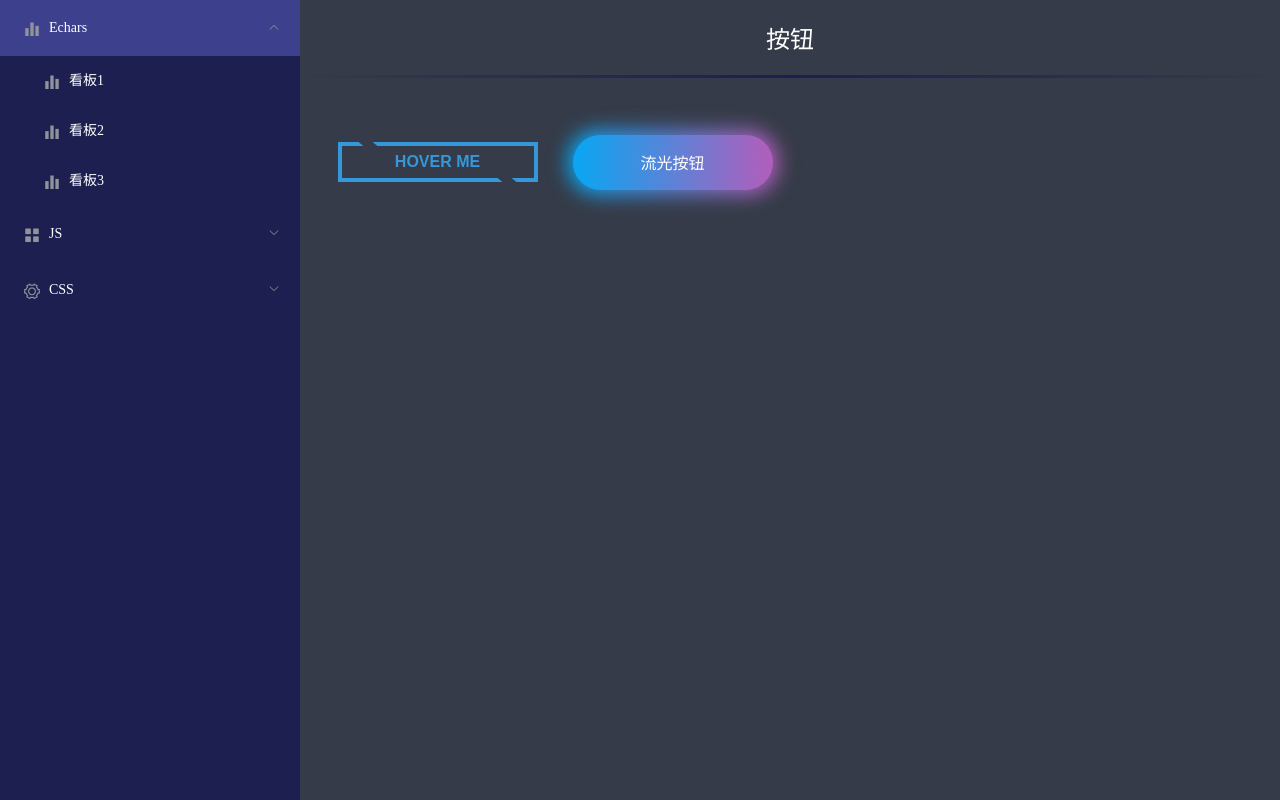
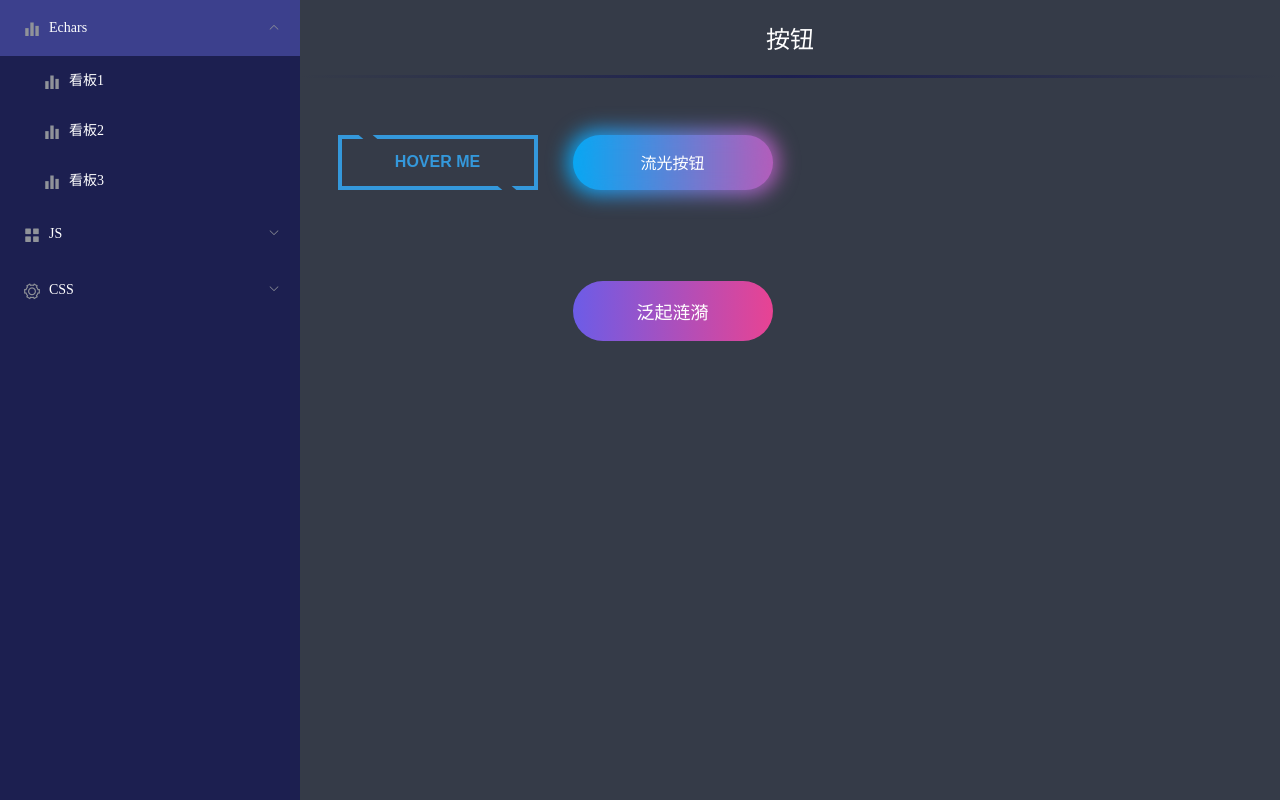
Before and after one commit to wuli-erqio/vue_project, a Vue app in the folder kanban/: page /#/button in a window 1280 px wide. Built offline with nearby package versions, Linux system fonts and the light colour scheme.

Commit message:
点击波纹效果

```diff
--- a/kanban/src/views/CSS/button.vue
+++ b/kanban/src/views/CSS/button.vue
@@ -17,7 +17,9 @@
       </div>
       <div class="row">
         <div class="col"></div>
-        <div class="col"></div>
+        <div class="col">
+          <div class="btn" @click="btnClick" ref="btns">泛起涟漪</div>
+        </div>
         <div class="col"></div>
         <div class="col"></div>
       </div>
@@ -49,16 +51,39 @@ export default {
   components: {},
   props: {},
   data () {
-    return {}
+    return {
+      timer: null
+    }
   },
   computed: {},
-  watch: {},
-  methods: {},
+  methods: {
+    btnClick () {
+      const btn = this.$refs.btns
+      var that = this
+      btn.addEventListener('click', function (e) {
+        that.clearSpan()
+        const x = e.clientX - e.target.offsetLeft
+        const y = e.clientY - e.target.offsetTop
+
+        const ripples = document.createElement('span')
+        ripples.style.left = x + 'px'
+        ripples.style.top = y + 'px'
+        this.appendChild(ripples)
+
+        this.timer = setTimeout(() => {
+          ripples.remove()
+        }, 1000)
+      }, false)
+    },
+    clearSpan () {
+      clearTimeout(this.timer)
+    }
+  },
   created () {},
   mounted () {}
 }
 </script>
-<style lang='less' scoped>
+<style lang='less'>
 .container {
   height: 100%;
   background-color: #353b48;
@@ -100,7 +125,7 @@ export default {
       .col:nth-child(1) {
         .btn {
           width: 200px;
-          height: 40px;
+          height: 55px;
           background: none;
           border: 4px solid;
           color: #3498db;
@@ -166,7 +191,7 @@ export default {
         }
         span:hover,
         span:hover::before {
-          animation: sun 6s infinite;
+          animation: sun 7s linear infinite;
         }
         @keyframes sun {
           100% {
@@ -177,6 +202,46 @@ export default {
     }
     .row:nth-child(2) {
       margin: 20px 0;
+      .col:nth-child(2) {
+        .btn {
+          position: relative;
+          width: 200px;
+          height: 60px;
+          border-radius: 30px;
+          border: none;
+          display: flex;
+          align-items: center;
+          justify-content: center;
+          color: #fff;
+          font-size: 18px;
+          background: linear-gradient(90deg,#6c5ce7, #e84393);
+          overflow: hidden;
+          cursor: pointer;
+          span {
+            display: block;
+            position: absolute;
+            background: rgba(255, 255, 255, .5);
+            transform: translate(-50%, -50%);
+            pointer-events: none;
+            border-radius: 50%;
+            opacity: .5;
+            animation: animate 1s linear;
+            z-index: 100;
+          }
+          @keyframes animate {
+            0% {
+              width: 0;
+              height: 0;
+              opacity: .5;
+            }
+            100% {
+              width: 500px;
+              height: 500px;
+              opacity: 0;
+            }
+          }
+        }
+      }
     }
   }
 }
```
